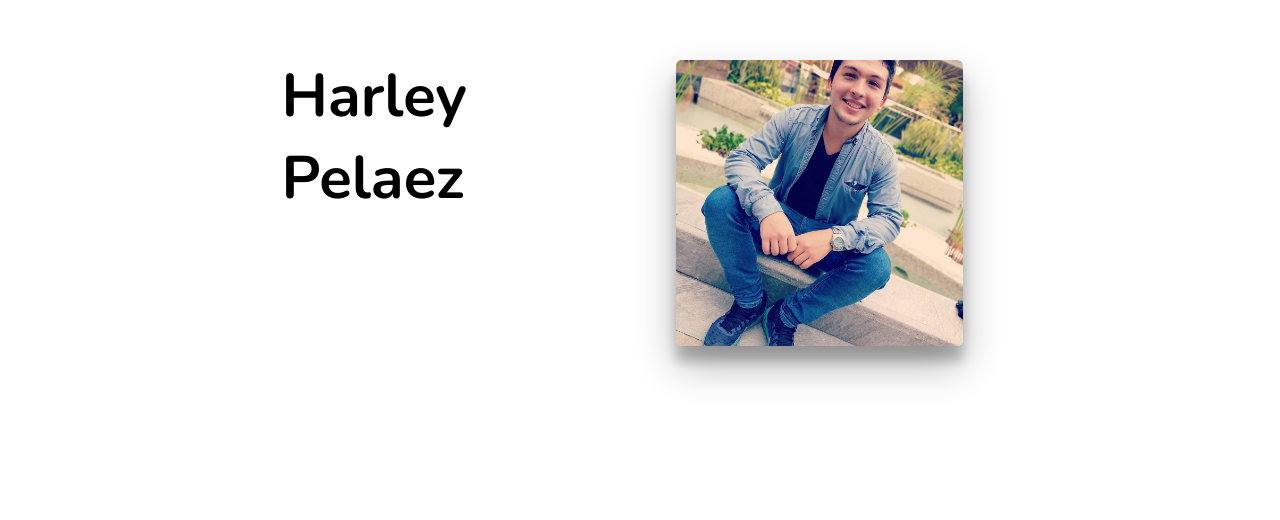
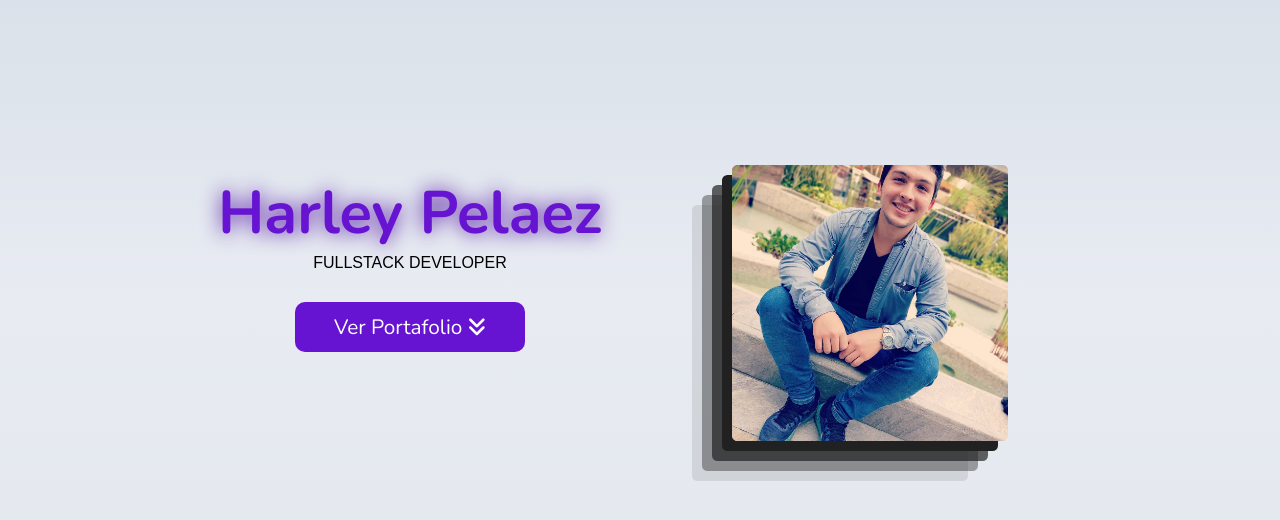
Before and after one commit to HarleyPelaezTellez/cvharleypelaez, a plain HTML site: page cv/index.html in a window 1280 px wide. Shown: the part 102-622 px from the top of the page. Drawn offline with nearby package versions, Linux system fonts and the light colour scheme; a web font is replaced by a local one.

Commit message:
reforma cv2

```diff
--- a/cv/css/style.css
+++ b/cv/css/style.css
@@ -6,90 +6,88 @@
 }
 
 .container__header{
-    max-width: 80vw;
-    width: 100%;
-    height: 600px;
+    width: 100vw;
+    height: 100vh;
     display: flex;
     justify-content: center;
     align-items: center;
     margin: auto;
+    margin: auto;
+    background: linear-gradient(to bottom, #D5DEE7 0%, #E8EBF2 50%, #E2E7ED 100%), linear-gradient(to bottom, rgba(0,0,0,0.02) 50%, rgba(255,255,255,0.02) 61%, rgba(0,0,0,0.02) 73%), linear-gradient(33deg, rgba(255,255,255,0.20) 0%, rgba(0,0,0,0.20) 100%);
+    background-blend-mode: normal,color-burn;
+
 }
 
 .content{
-    width: 70%;
-    height: auto;
+    width: 960px;
+    height: 400px;
     display: flex;
+    padding: 20px;
 }
 
 .container__title{
     width: 50%;
     height: 100%;
+    display: flex;
+    flex-direction: column;
+    justify-content: center;
+    text-align: center;
 
 }
 
+.container__title div{
+    margin: auto;
+    height: 70%;
+    width: 100%;
+}
+
+.container__title p{
+    text-align: center;
+    text-transform: uppercase;
+    font-family: 'Bungee Spice', sans-serif;
+}
+
+.container__title button{
+    width: 50%;
+    height: 20%;
+    margin-top: 30px;
+    border: none;
+    text-align: center;
+    border-radius: 10px;
+    background-color: #6713d2;
+    font-size: 1.3em;
+    color: #fff;
+
+}
+
+.container__title button:hover{
+    background-color: #f2f2f2;
+    box-shadow: 0 0 20px #6713d2;
+    cursor: pointer;
+    transition: background-color .7s ease;
+    color: #6713d2;
+}
+
 .img-profile{
-    width: 40%;
+    width: 30%;
     height: auto;
     margin: auto;
     border-radius: 2%;
-    animation: rotation 5s ease-in-out infinite;
-    box-shadow: rgba(0, 0, 0, 0.3) 0px 19px 38px, rgba(0, 0, 0, 0.22) 0px 15px 12px;
+    animation: flotar 5s ease-in-out infinite;
+    box-shadow: -10px 10px 0px rgba(33, 33, 33, 1), -20px 20px 0px rgba(33, 33, 33, 0.7), -30px 30px 0px rgba(33, 33, 33, 0.4), -40px 40px 0px rgba(33, 33, 33, 0.1);
 }
 
 .title{
     font-size: 60px;
-    bottom: 30px;
+    color: #6713d2;
+    animation: shadow-text 3s ease-in-out infinite;
 }
 
 .container__title span{
     color: red;
 }
 
-/* @keyframes rotation {
-    from {
-        transform: rotate(0deg);
-    }
-    to {
-        transform: rotate(359deg);
-    }
-} */
-/* @keyframes rotation {
-    from {
-        transform: scale(0.1);
-    }
-    to {
-        transform: scale(1);
-    }
-} */
-/* @keyframes rotation {
-    0% {
-        transform: scale(1);
-    }
-    50% {
-        transform: scale(0.1);
-    }
-    100%{
-        transform: scale(1);
-    }
-} */
-/* @keyframes rotation {
-    0% {
-        transform: rotateZ(20deg);
-    }
-    25%{
-        transform: rotateZ(-20deg);
-    }
-    50% {
-        transform: rotateZ(20deg);
-    }
-    75%{
-        transform: rotateZ(-20deg);
-    }
-    100%{
-        transform: rotateZ(20deg);
-    }
-} */
-@keyframes rotation {
+@keyframes flotar {
     0% {
         transform: translateY(5px);
     }
@@ -106,3 +104,15 @@
         transform: translateY(5px);
     }
 }
+
+@keyframes shadow-text {
+    0%{
+        text-shadow: 0 0 20px #020202;
+    }
+    50%{
+        text-shadow: 0 0 20px #6713d2;
+    }
+    100%{
+        text-shadow: 0 0 20px #020202;
+    }
+}
--- a/cv/index.html
+++ b/cv/index.html
@@ -16,7 +16,14 @@
     <link rel="preconnect" href="https://fonts.googleapis.com">
     <link rel="preconnect" href="https://fonts.gstatic.com" crossorigin>
     <link href="https://fonts.googleapis.com/css2?family=Nunito:wght@200;300;400;500;700;900&display=swap" rel="stylesheet">
+
+    <link rel="preconnect" href="https://fonts.gstatic.com" crossorigin>
+    <link href="https://fonts.googleapis.com/css2?family=Bungee+Spice&display=swap" rel="stylesheet">
     <!-- google fonts -->
+
+    <!-- font awesome -->
+    <script src="https://kit.fontawesome.com/27f1f6e739.js" crossorigin="anonymous"></script>
+    <!-- font awesome -->
 
 </head>
 <body>
@@ -24,7 +31,11 @@
         <div class="container__header">
             <div class="content">
                 <div class="container__title">
-                    <h1 class="title">Harley Pelaez</h1>
+                    <div>
+                        <h1 class="title">Harley Pelaez</h1>
+                        <p>FullStack Developer</p>
+                        <button>Ver Portafolio <i class="fa-solid fa-angles-down"></i></button>
+                    </div>
                 </div>
                 <img class="img-profile" src="perfil.jpg" alt="Foto de perfil Harley">
             </div>
```
